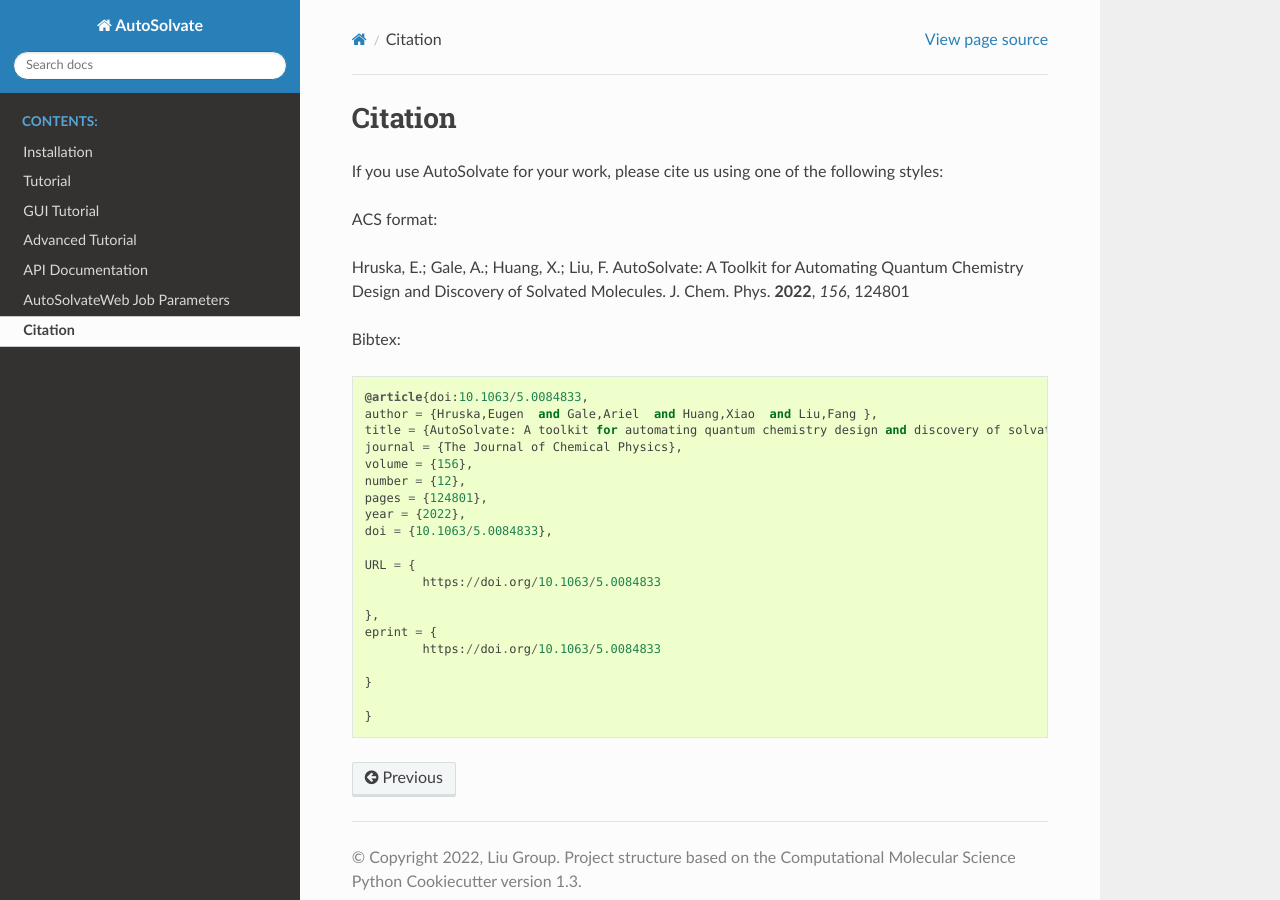
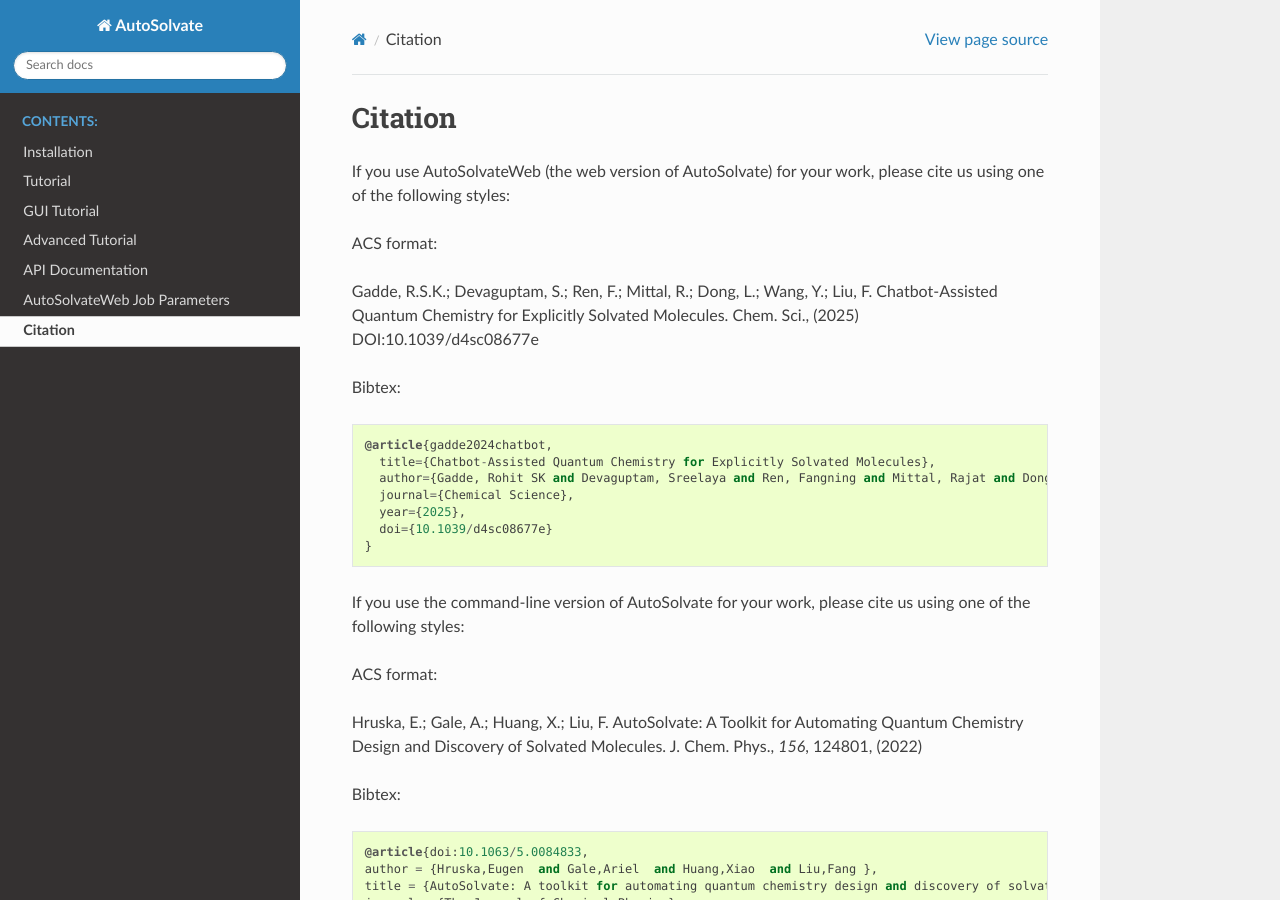
Before and after one commit to Liu-group/AutoSolvate, a Sphinx documentation site: the page built from docs/citation.rst, in a window 1280 px wide and 900 px high. Built offline with Sphinx 7.4.7 and the Read the Docs theme 3.1.0, drawn with Linux system fonts in a browser that asks for light colours; the version number could not be read and is left out.

Commit message:
Update citation.rst

```diff
--- a/docs/citation.rst
+++ b/docs/citation.rst
@@ -1,10 +1,26 @@
 Citation
 =======================
-If you use AutoSolvate for your work, please cite us using one of the following styles:
+If you use AutoSolvateWeb (the web version of AutoSolvate) for your work, please cite us using one of the following styles:
 
 ACS format:
 
-Hruska, E.; Gale, A.; Huang, X.; Liu, F. AutoSolvate: A Toolkit for Automating Quantum Chemistry Design and Discovery of Solvated Molecules. J. Chem. Phys. **2022**, *156*, 124801
+Gadde, R.S.K.; Devaguptam, S.; Ren, F.; Mittal, R.; Dong, L.; Wang, Y.; Liu, F. Chatbot-Assisted Quantum Chemistry for Explicitly Solvated Molecules. Chem. Sci., (2025) DOI:10.1039/d4sc08677e
+
+Bibtex::
+
+    @article{gadde2024chatbot,
+      title={Chatbot-Assisted Quantum Chemistry for Explicitly Solvated Molecules},
+      author={Gadde, Rohit SK and Devaguptam, Sreelaya and Ren, Fangning and Mittal, Rajat and Dong, Lechen and Wang, Yao and Liu, Fang},
+      journal={Chemical Science},
+      year={2025},
+      doi={10.1039/d4sc08677e}
+    }
+
+If you use the command-line version of AutoSolvate for your work, please cite us using one of the following styles:
+
+ACS format:
+
+Hruska, E.; Gale, A.; Huang, X.; Liu, F. AutoSolvate: A Toolkit for Automating Quantum Chemistry Design and Discovery of Solvated Molecules. J. Chem. Phys., *156*, 124801, (2022)
 
 Bibtex::
 
```
